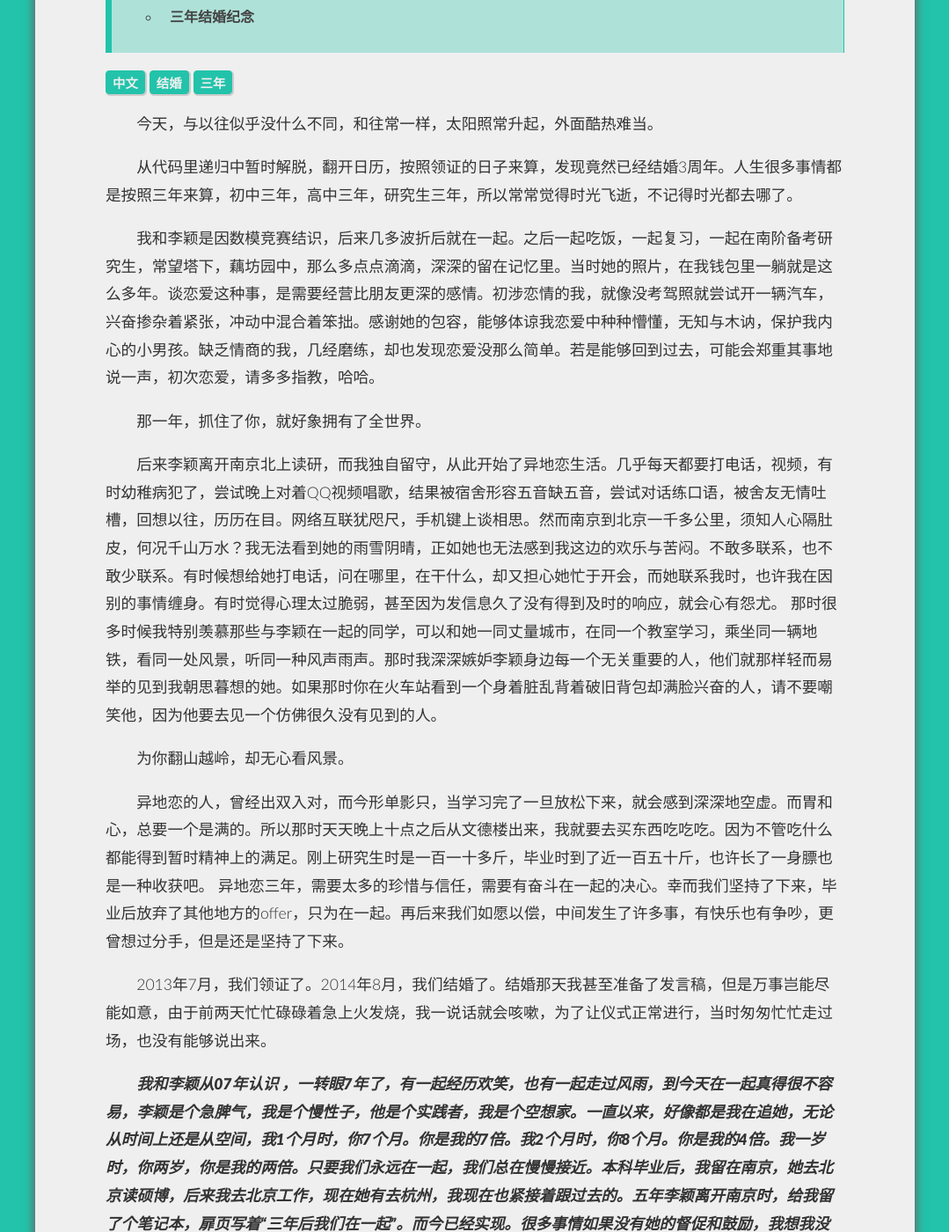
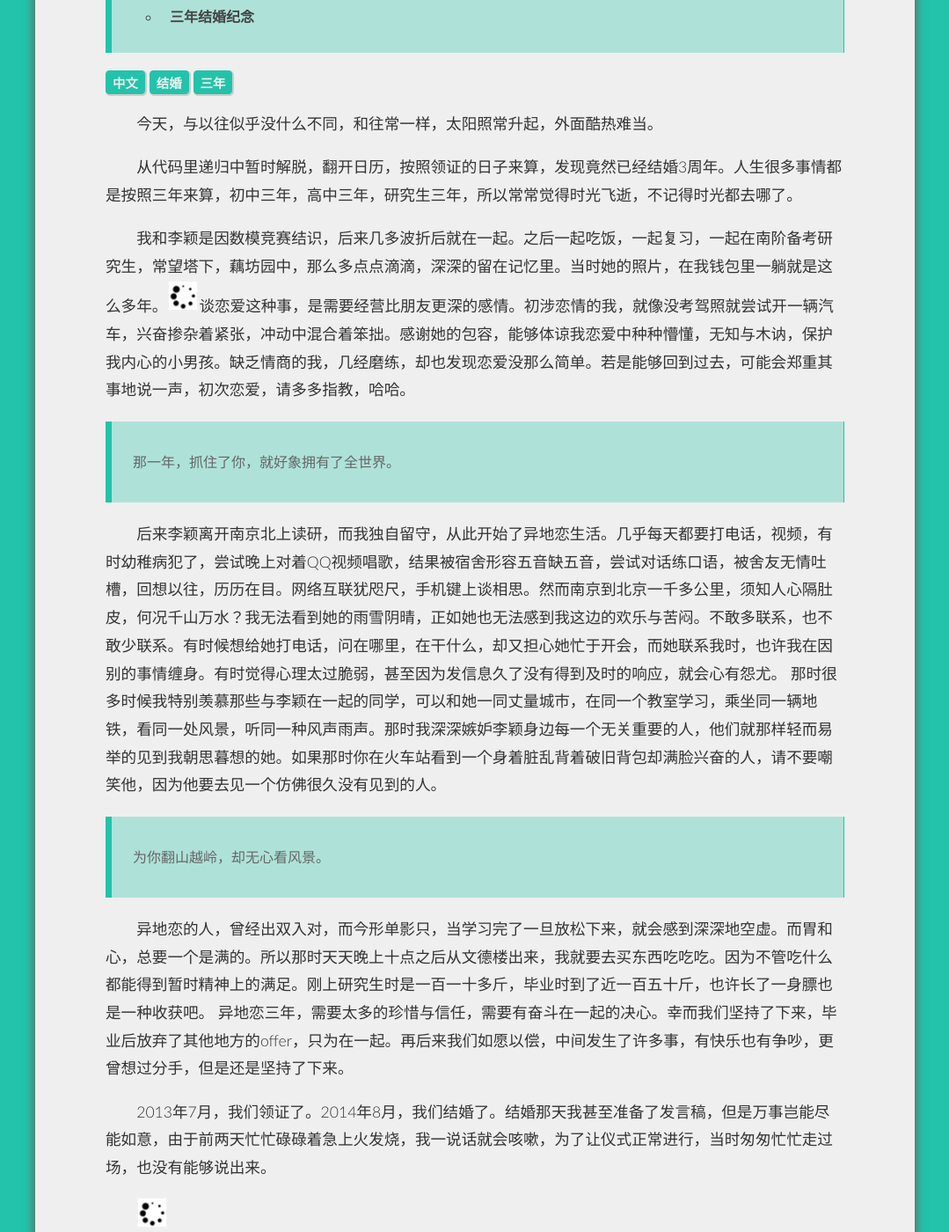
Before and after one commit to zwxscience/MyBlog, a Jekyll site: the page built from _posts/2016-07-13-three-years-marriage-memory.md, in a window 1280 px wide and 1400 px high, scrolled down 565 px. Shown: the whole window at 88% size, without its empty margins (100-1179 px from the left). Built offline with Jekyll 4.4.1, drawn with Linux system fonts in a browser that asks for light colours; Markdown is read by kramdown in place of the engine named in the settings; comment, search, counter and statistics services are not loaded; some of the changed text lies outside the part shown.

Commit message:
Update 2016-07-13-three-years-marriage-memory.md

```diff
--- a/_posts/2016-07-13-three-years-marriage-memory.md
+++ b/_posts/2016-07-13-three-years-marriage-memory.md
@@ -14,25 +14,25 @@
 
 从代码里递归中暂时解脱，翻开日历，按照领证的日子来算，发现竟然已经结婚3周年。人生很多事情都是按照三年来算，初中三年，高中三年，研究生三年，所以常常觉得时光飞逝，不记得时光都去哪了。
 
-我和李颖是因数模竞赛结识，后来几多波折后就在一起。之后一起吃饭，一起复习，一起在南阶备考研究生，常望塔下，藕坊园中，那么多点点滴滴，深深的留在记忆里。当时她的照片，在我钱包里一躺就是这么多年。谈恋爱这种事，是需要经营比朋友更深的感情。初涉恋情的我，就像没考驾照就尝试开一辆汽车，兴奋掺杂着紧张，冲动中混合着笨拙。感谢她的包容，能够体谅我恋爱中种种懵懂，无知与木讷，保护我内心的小男孩。缺乏情商的我，几经磨练，却也发现恋爱没那么简单。若是能够回到过去，可能会郑重其事地说一声，初次恋爱，请多多指教，哈哈。
+我和李颖是因数模竞赛结识，后来几多波折后就在一起。之后一起吃饭，一起复习，一起在南阶备考研究生，常望塔下，藕坊园中，那么多点点滴滴，深深的留在记忆里。当时她的照片，在我钱包里一躺就是这么多年。<img src="{{ site.loadingImg }}" style="max-width: 400px; max-height: 600px;" data-src="http://blog.zhangweixiang.com/img/post/2016-07-13-three-years-marriage-memory_01.jpg" />谈恋爱这种事，是需要经营比朋友更深的感情。初涉恋情的我，就像没考驾照就尝试开一辆汽车，兴奋掺杂着紧张，冲动中混合着笨拙。感谢她的包容，能够体谅我恋爱中种种懵懂，无知与木讷，保护我内心的小男孩。缺乏情商的我，几经磨练，却也发现恋爱没那么简单。若是能够回到过去，可能会郑重其事地说一声，初次恋爱，请多多指教，哈哈。
 
-那一年，抓住了你，就好象拥有了全世界。
+> 那一年，抓住了你，就好象拥有了全世界。
 
 后来李颖离开南京北上读研，而我独自留守，从此开始了异地恋生活。几乎每天都要打电话，视频，有时幼稚病犯了，尝试晚上对着QQ视频唱歌，结果被宿舍形容五音缺五音，尝试对话练口语，被舍友无情吐槽，回想以往，历历在目。网络互联犹咫尺，手机键上谈相思。然而南京到北京一千多公里，须知人心隔肚皮，何况千山万水？我无法看到她的雨雪阴晴，正如她也无法感到我这边的欢乐与苦闷。不敢多联系，也不敢少联系。有时候想给她打电话，问在哪里，在干什么，却又担心她忙于开会，而她联系我时，也许我在因别的事情缠身。有时觉得心理太过脆弱，甚至因为发信息久了没有得到及时的响应，就会心有怨尤。
 那时很多时候我特别羡慕那些与李颖在一起的同学，可以和她一同丈量城市，在同一个教室学习，乘坐同一辆地铁，看同一处风景，听同一种风声雨声。那时我深深嫉妒李颖身边每一个无关重要的人，他们就那样轻而易举的见到我朝思暮想的她。如果那时你在火车站看到一个身着脏乱背着破旧背包却满脸兴奋的人，请不要嘲笑他，因为他要去见一个仿佛很久没有见到的人。
 
-为你翻山越岭，却无心看风景。
+> 为你翻山越岭，却无心看风景。
 
 异地恋的人，曾经出双入对，而今形单影只，当学习完了一旦放松下来，就会感到深深地空虚。而胃和心，总要一个是满的。所以那时天天晚上十点之后从文德楼出来，我就要去买东西吃吃吃。因为不管吃什么都能得到暂时精神上的满足。刚上研究生时是一百一十多斤，毕业时到了近一百五十斤，也许长了一身膘也是一种收获吧。 异地恋三年，需要太多的珍惜与信任，需要有奋斗在一起的决心。幸而我们坚持了下来，毕业后放弃了其他地方的offer，只为在一起。再后来我们如愿以偿，中间发生了许多事，有快乐也有争吵，更曾想过分手，但是还是坚持了下来。
 
 2013年7月，我们领证了。2014年8月，我们结婚了。结婚那天我甚至准备了发言稿，但是万事岂能尽能如意，由于前两天忙忙碌碌着急上火发烧，我一说话就会咳嗽，为了让仪式正常进行，当时匆匆忙忙走过场，也没有能够说出来。
 
-***我和李颖从07年认识 ，一转眼7年了，有一起经历欢笑，也有一起走过风雨，到今天在一起真得很不容易，李颖是个急脾气，我是个慢性子，他是个实践者，我是个空想家。一直以来，好像都是我在追她，无论从时间上还是从空间，我1个月时，你7个月。你是我的7倍。我2个月时，你8个月。你是我的4倍。我一岁时，你两岁，你是我的两倍。只要我们永远在一起，我们总在慢慢接近。本科毕业后，我留在南京，她去北京读硕博，后来我去北京工作，现在她有去杭州，我现在也紧接着跟过去的。五年李颖离开南京时，给我留了个笔记本，扉页写着“三年后我们在一起”。而今已经实现。很多事情如果没有她的督促和鼓励，我想我没有办法取得，这里我想说：亲爱的，谢谢你，感谢你一直以来对我的包容和理解。在余生中每一个日夜，都会亲口对你说，早安，晚安其次我要感谢我的父母和我的岳父岳母，感谢爸爸妈妈把我抚养成人，给了我良好的教育，你们对我的教导我将永生不忘，你们对我们物质上和精神上毫无保留的支持，我都铭记在心。儿子今天成家了，你们一定为我感到高兴吧?我的岳父岳母，感谢你们长期以来对我的关照，您们为我们忙前忙后，为我们的婚礼不遗余力，请放心将李颖交给我，婚后我一定待她更好。这里我给我的两位爸爸妈妈鞠躬了!感谢我的证婚人 ，谢谢您一直以来对我们的关心和支持。我的同学和李颖的同学，谢谢你们，为了我们的婚礼，不辞千里从全国各地的到来。你们都是我们今后工作、生活中最重要的朋友,没有你们今天的鼎力相助，不会有如此圆满的婚礼。最后，所有到场的亲朋好友，感谢我的叔姨长辈，你们一直以来的关心照顾；感谢我们兄弟姐妹，你们陪伴我共同成长。感谢你们的祝福，祝你们万事如意心想事成!谢谢，希望大家今天能尽兴，招待不周的地方还请多多包涵，谢谢大家!***
+<img src="{{ site.loadingImg }}"  data-src="http://blog.zhangweixiang.com/img/post/2016-07-13-three-years-marriage-memory_02.jpg" />
 
-愿为一生一世一双人，相思相望相亲。
+> 愿为一生一世一双人，相思相望相亲。
 
 尔后我们来到杭州，在这里工作，买房，有了可爱的宝宝，似乎这三年我们完成了不少生命中的大事。关注的重点也由学习转到了生活中的油盐酱醋。人生就像一场旅途，有人偶然相遇，有人分道扬镳，有人结伴前行，旅行中那使人疲惫的不是远方的高山,而是鞋子里的一粒沙子。生活需要经营，有时一些琐事会逐渐消解人的心绪，所以我们仍然需要时时补充能量，停下来看看风景，总结得失，倒倒沙子，继续前行。今天得知工作后你第一次申请的项目批下来了，欣喜。
 
 记得你我初识，在自习室学习很晚才回宿舍，那时夜色很美，穿梭过明德楼，南阶，经过大礼堂，月光下法桐阴影婆娑，回去的人熙熙攘攘，朦胧月光照着回去的路，映射在路上成了长长的影子，手牵着手，影子里有你，也有我。
 
-当时明月在，仍照彩云归。
+> 当时明月在，仍照彩云归。
```
